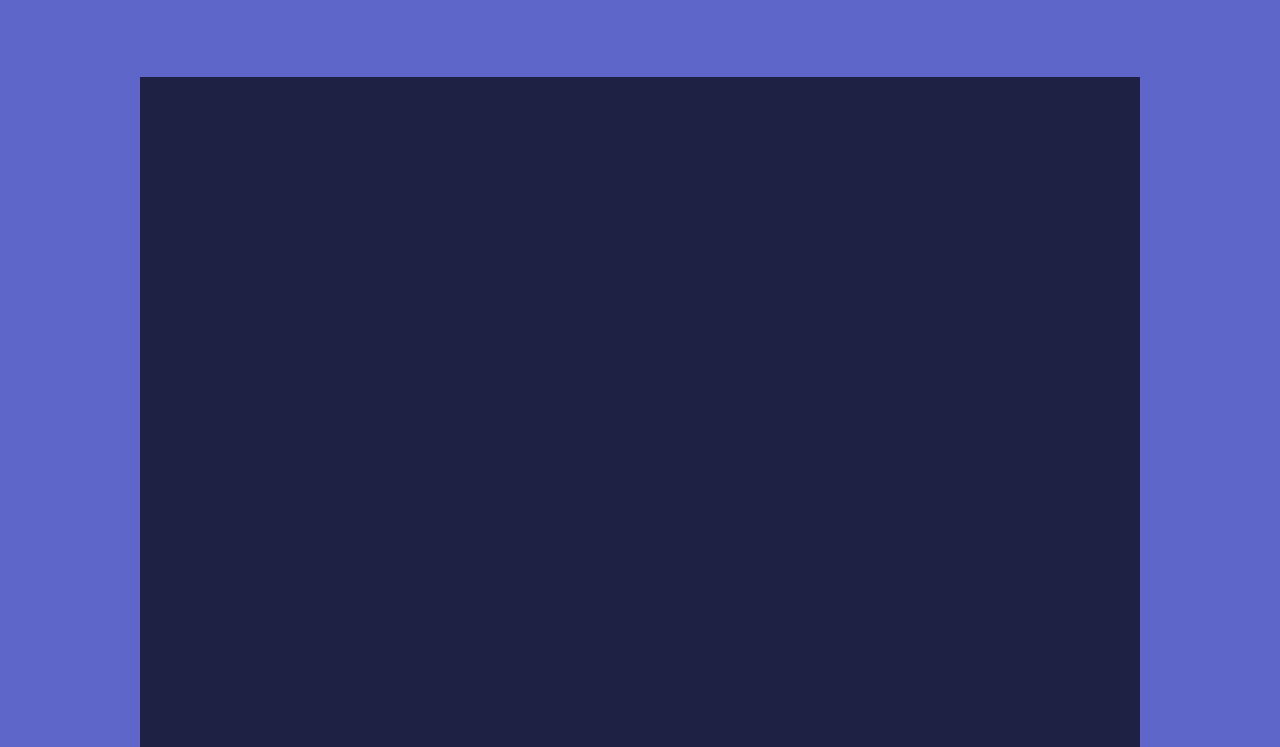
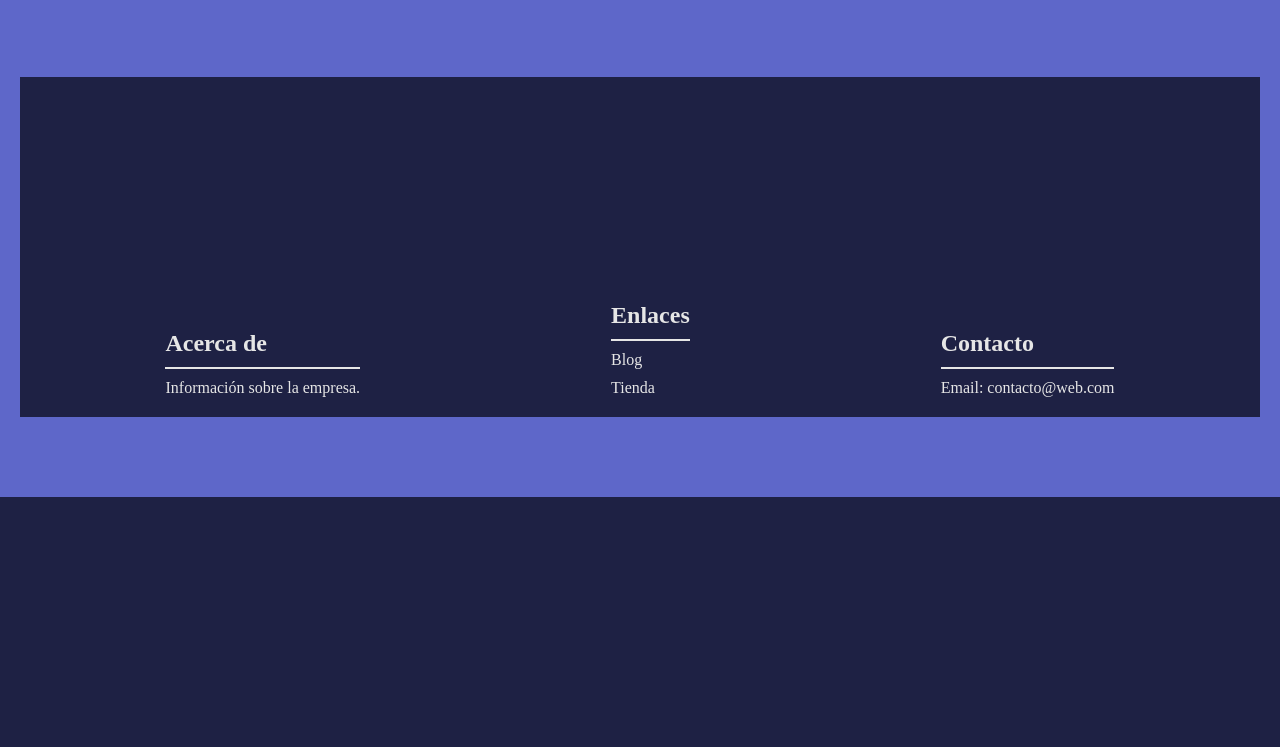
Before and after one commit to luisca123c/flex, a plain HTML site: page index.html in a window 1280 px wide. Shown: the part 4073-4820 px from the top of the page. Drawn offline with Linux system fonts and the light colour scheme.

Commit message:
Ejercicio 8 terminado y arreglado error ejercicio 4

```diff
--- a/estilo.css
+++ b/estilo.css
@@ -266,11 +266,35 @@
 /* ejercicio 8 */
 .footer{
     display: flex;
-    height: 800px;
-    width: 1000px;
-    margin: 0 auto;
-    margin-bottom: 80px;
+    justify-content: space-around;
+    align-items: flex-end;
+    height: 300px;
+    width: 100%;
+    max-width: 1200px;
+    margin: 0 auto 80px;
     background-color: var(--fondos);
+    padding: 20px;
+}
+
+.footer__columna {
+    display: flex;
+    flex-direction: column;
+    gap: 10px;
+    background-color: var(--fondos);
+    color: var(--letra_clara);
+}
+
+.footer__titulo {
+    font-size: 24px;
+    border-bottom: 2px solid var(--letra_clara);
+    padding-bottom: 10px;
+    background-color: var(--fondos);
+}
+
+.footer__texto, .footer__enlace {
+    background-color: var(--fondos);
+    color: var(--letra_clara);
+    text-decoration: none;
 }
 /* -------------------------------------------------------------------------- */
 /* ejercicio 9 */
--- a/index.html
+++ b/index.html
@@ -53,7 +53,7 @@
         </div>
     </div>
     <div class="encabezado">
-        <img scr="imagenes\perfil.png" alt="Icono de la sección" class="encabezado__icono">
+        <img src="imagenes\perfil.png" alt="Icono de la sección" class="encabezado__icono">
         <h2 class="encabezado__titulo">Título de la sección</h2>
     </div>
     <div class="lista">
@@ -89,9 +89,21 @@
             <p class="testimonial__autor">- Juan Pérez</p>
         </div>
     </div>
-    <div class="footer">
-
-    </div>
+    <footer class="footer">
+        <div class="footer__columna">
+            <h4 class="footer__titulo">Acerca de</h4>
+            <p class="footer__texto">Información sobre la empresa.</p>
+        </div>
+        <div class="footer__columna">
+            <h4 class="footer__titulo">Enlaces</h4>
+            <a href="#" class="footer__enlace">Blog</a>
+            <a href="#" class="footer__enlace">Tienda</a>
+        </div>
+        <div class="footer__columna">
+            <h4 class="footer__titulo">Contacto</h4>
+            <p class="footer__texto">Email: contacto@web.com</p>
+        </div>
+    </footer>
     <div class="precios">
 
     </div>
```
